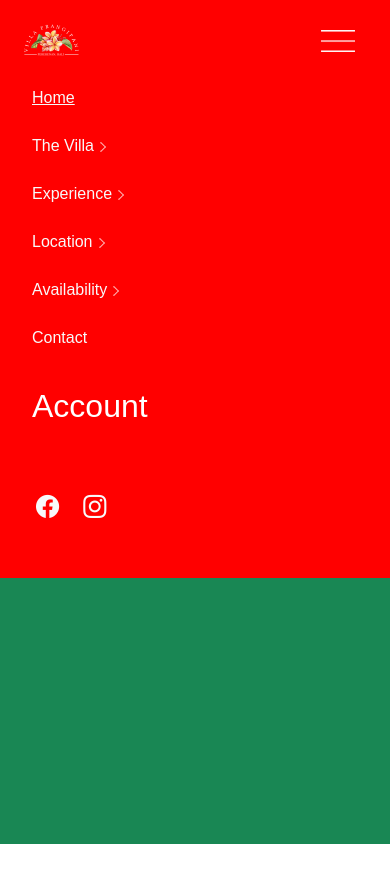
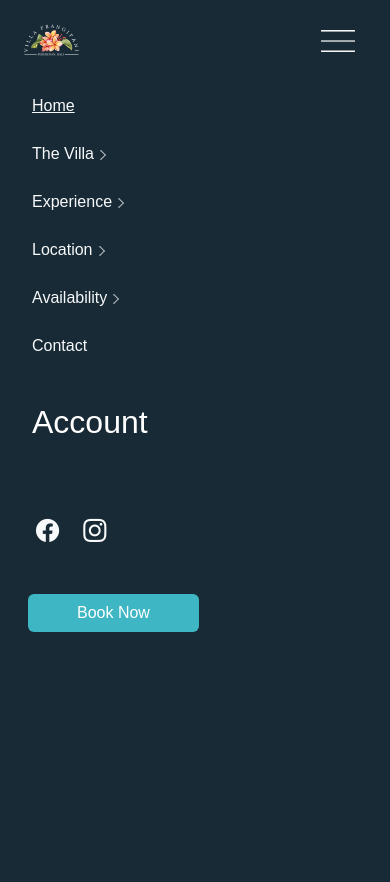
Before and after one commit to rezatd1/villafrangipani, a React (Create React App) app: page /availability/check-dates in a window 390 px wide. Both pictures are taken after a click on the element 355 px from the left and 36 px from the top of the page. Shown: the top 882 px of the page. Before the commit the page ends 844 px from the top, so only its background shows below. Built offline with nearby package versions, Linux system fonts and the light colour scheme.

Commit message:
mobile navbar improved

```diff
--- a/src/components/navbar/MobileNavbar.js
+++ b/src/components/navbar/MobileNavbar.js
@@ -14,8 +14,8 @@ export default function MobileNavbar() {
   return (
     <>
       {isExpanded ?
-        <nav className="navbar navbar-expand-lg bg-body-tertiary bg-light-blue">
-          <div className='w-100 h-100 bg-light-blue d-flex justify-content-between '>
+        <nav className="navbar navbar-expand-lg">
+          <div className='w-100 h-100 d-flex justify-content-between bg-light-blue'>
             <div className='c-nav-logo pt-3 ps-4'>
               <img className='w-25' src={Logo} />
             </div>
@@ -25,8 +25,8 @@ export default function MobileNavbar() {
           </div>
         </nav>
         :
-        <nav className="navbar navbar-expand-lg bg-body-tertiary c-mobile-navbar">
-          <div className='w-100 h-100 d-flex justify-content-between '>
+        <nav className="navbar navbar-expand-lg c-mobile-navbar">
+          <div className='w-100 d-flex justify-content-between '>
             <div className='c-nav-logo pt-3 ps-4'>
               <img className='w-25' src={Logo} />
             </div>
@@ -34,7 +34,7 @@ export default function MobileNavbar() {
               <img className='w-75' src={expandIcon} />
             </div>
           </div>
-          <div className='z-1 w-100 h-100 pt-2 ps-4 ms-1 mt-1'>
+          <div className='c-mobile-submenu z-1 w-100 pt-3 ps-4 ms-1 mt-1'>
             <div className='ps-1'>
               <Link className='text-light h6' to='/'>Home</Link>
             </div>
@@ -57,13 +57,14 @@ export default function MobileNavbar() {
             <div className='ps-1 mt-4'>
               <Link className='text-light h6 text-decoration-none' to='/'>Contact</Link>
             </div>
-            <div className='ps-1 mt-4 pt-2'>
+            <div className='ps-1 mt-4 pt-3'>
               <Link className='text-white cu-account-button'>Account</Link>
             </div>
-            <div className='py-5 mt-3 ms-2'>
+            <div className='py-5 mt-4 ms-2'>
               <i className="bi bi-facebook text-light h3"></i>
               <i className="bi bi-instagram text-light h3 ps-4"></i>
             </div>
+            <button type="button" class="btn bg-light-blue text-white px-5">Book Now</button>
           </div>
         </nav>
       }
--- a/src/components/navbar/navbar.scss
+++ b/src/components/navbar/navbar.scss
@@ -1,4 +1,4 @@
-
+@import '../../assets/sass/baseVariables/Color.scss';
 
 .navbar {
     .container-fluid {
@@ -14,6 +14,11 @@
 }
 
 .c-mobile-navbar {
-    background-color: red !important;
-    transition: 2s;
+    background-color: $dark-blue !important;
+    transition: 0.5s;
+
+    .z-1 {
+        height: 100vh;
+    }
+
 }
```
